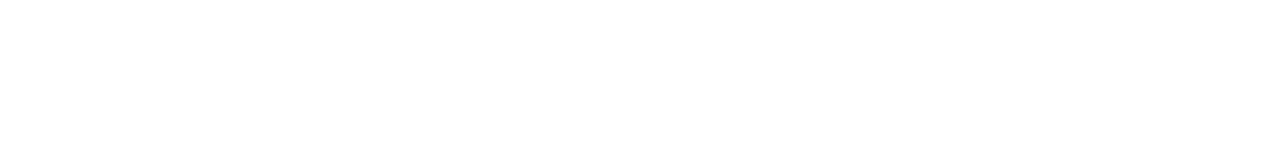
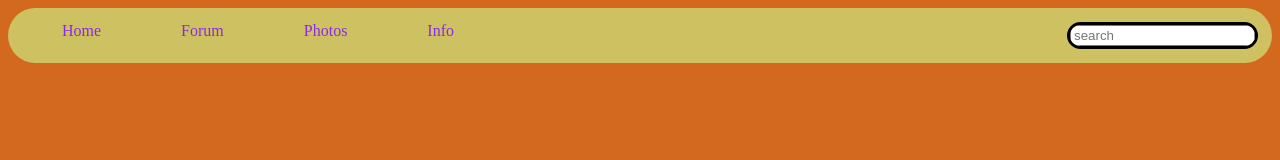
Before and after one commit to Tejas-Jogdand/HTML-CSS-MiniProjects, a plain HTML site: page Structuring page of content/index.html in a window 1280 px wide. Drawn offline with Linux system fonts and the light colour scheme.

Commit message:
Created NavBar and some css

```diff
--- a/Structuring page of content/index.html
+++ b/Structuring page of content/index.html
@@ -5,8 +5,27 @@
     <meta http-equiv="X-UA-Compatible" content="IE=edge">
     <meta name="viewport" content="width=device-width, initial-scale=1.0">
     <title>Stucturing page of contect</title>
+    <link rel="stylesheet" href="style.css">
 </head>
 <body>
+    <header>
+        <nav class="navbar">
+            <li><a href="#">Home</a></li>
+            <li><a href="#">Forum</a></li>
+            <li><a href="#">Photos</a></li>
+            <li><a href="#">Info</a></li>
+            <div class="searchbox" id="t">
+                <input type="textbox" placeholder="search">
+            </div>
+        </nav>
 
+    </header>
+    <main>
+
+    </main>
+    <footer>
+
+    </footer>
+    <script src="script.js"></script>
 </body>
 </html>
--- a/Structuring page of content/script.js
+++ b/Structuring page of content/script.js
@@ -1 +1 @@
-console.log("HI this is web structure")
+console.log("HI this is web structure");
--- a/Structuring page of content/style.css
+++ b/Structuring page of content/style.css
@@ -0,0 +1,33 @@
+html{
+    background-color: chocolate;
+}
+/* header starts here */
+/* navigation bar CSS starts here */
+.navbar{
+    background-color: rgb(206, 193, 98);
+    overflow:auto;
+    border-radius: 30px;
+    padding: 14px 14px;
+}
+.navbar li{
+    float:left;
+    list-style: none;
+    padding-left: 40px;
+    padding-right: 40px;
+}
+.navbar a{
+    text-decoration: none;
+    color:blueviolet;
+}
+/*issue in search box
+this searchbox css is not getting applied to search box
+what to do????*/
+.searchbox{
+    align-content:flex-end;
+    float: inline-end;
+    border: 3px solid black;
+    border-radius: 30px;
+    overflow:auto;
+    /* width:170px; uncomment this to see error */
+}
+/* navigation bar CSS ends here */
```
